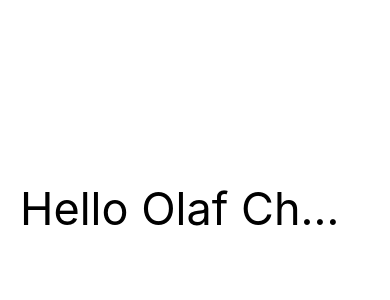
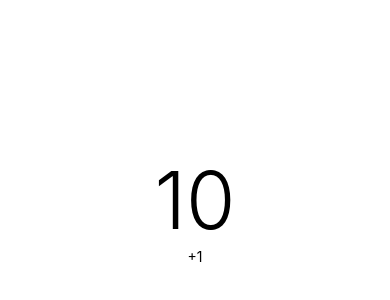
Before and after one commit to olafch/CounterApp, a React Native app: screen / in a window 390 px wide. Shown: the part 214-514 px from the top of the page. Built offline with nearby package versions, Linux system fonts and the light colour scheme.

Commit message:
Crear un contador

```diff
--- a/App.tsx
+++ b/App.tsx
@@ -1,10 +1,12 @@
 import { SafeAreaView } from "react-native";
 import { HelloWorldScreen } from "./presentation/screens/HelloWorldScreen";
+import { CounterScreen } from "./presentation/screens/CounterScreen";
 
 export default function App() {
 	return (
 		<SafeAreaView style={{ flex: 1 }}>
-			<HelloWorldScreen name='Olaf Chwolka' />
+			{/* <HelloWorldScreen name='Olaf Chwolka' /> */}
+			<CounterScreen />
 		</SafeAreaView>
 	);
 }
--- /dev/null
+++ b/presentation/screens/CounterScreen.tsx
@@ -0,0 +1,40 @@
+import { useState } from "react";
+import { Pressable, StyleSheet, Text, View } from "react-native";
+
+interface CounterState {
+	initialValue?: number;
+}
+
+export const CounterScreen = () => {
+	const [counter, setCounter] = useState(10);
+
+	const increaseCounter = () => {
+		setCounter(counter + 1);
+	};
+
+	const resetCounter = () => {
+		setCounter(0);
+	};
+
+	return (
+		<View style={styles.container}>
+			<Text style={styles.title}>{counter}</Text>
+			<Pressable onPress={increaseCounter} onLongPress={resetCounter}>
+				<Text>+1</Text>
+			</Pressable>
+		</View>
+	);
+};
+
+const styles = StyleSheet.create({
+	container: {
+		flex: 1,
+		justifyContent: "center",
+		alignItems: "center",
+	},
+	title: {
+		fontSize: 80,
+		color: "black",
+		fontWeight: "300",
+	},
+});
```
